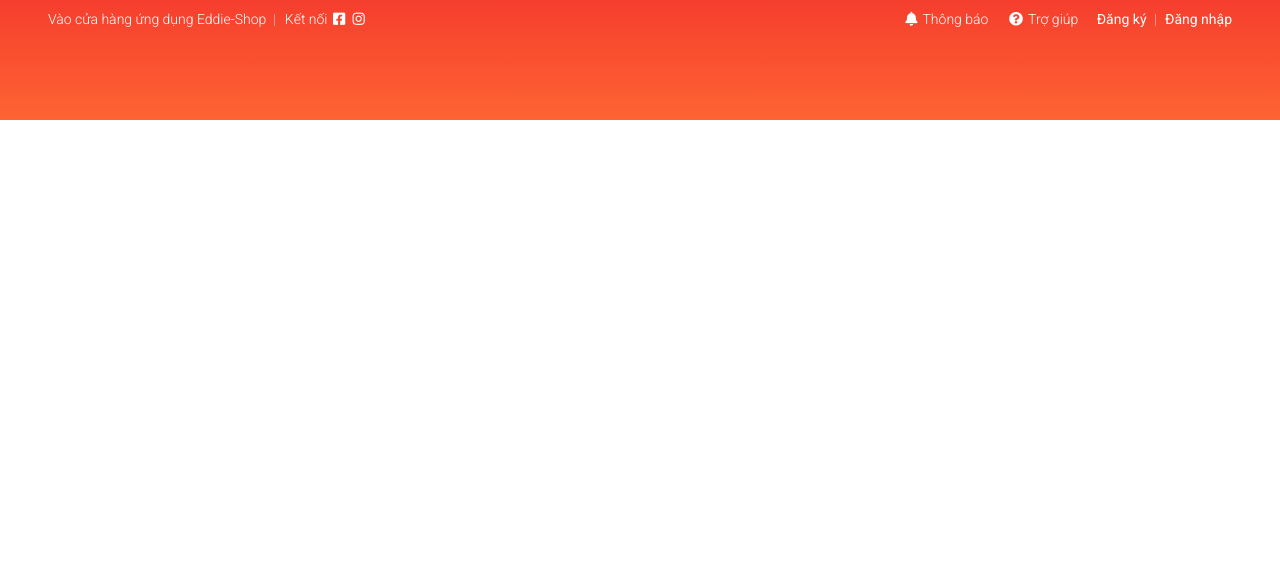
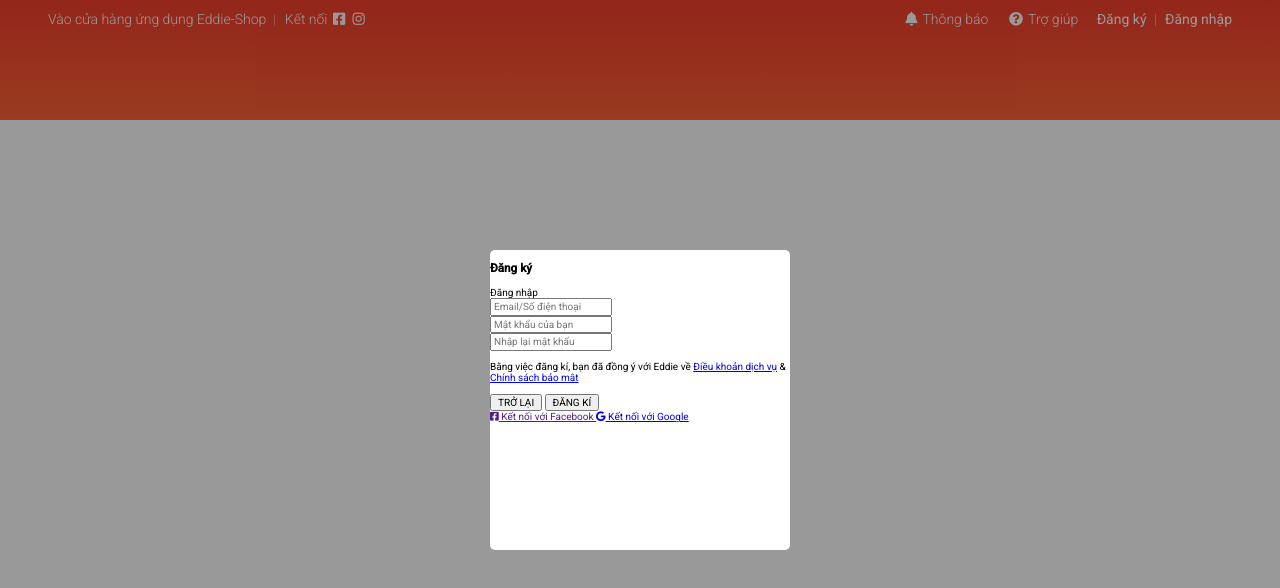
Before and after one commit to dungnt2khust/UI-PRACTICE-shopee, a plain HTML site: page index.html in a window 1280 px wide. Drawn offline with nearby package versions, Linux system fonts and the light colour scheme.

Commit message:
html authentication form

```diff
--- a/assets/css/base.css
+++ b/assets/css/base.css
@@ -54,3 +54,33 @@ html {
         transform: scale(1);
     }
 }
+
+/* Modal */
+.modal {
+    display: flex;
+    position: fixed;
+    top: 0;
+    right: 0;
+    bottom: 0;
+    left: 0;
+}
+
+.modal__overlay {
+    position: absolute;
+    width: 100%;
+    height: 100%;
+    background-color: rgba(0, 0, 0, 0.4);
+}
+
+.modal__body {
+    z-index: 9999;
+    width: 300px;
+    height: 300px;
+    background-color: #fff;
+    margin: auto;
+    border-radius: 5px;
+}
+
+.model__inner {
+
+}
--- a/index.html
+++ b/index.html
@@ -18,7 +18,7 @@
 
     <!-- Font icons -->
     <link rel="stylesheet" href="https://cdnjs.cloudflare.com/ajax/libs/font-awesome/5.15.3/css/all.min.css" integrity="sha512-iBBXm8fW90+nuLcSKlbmrPcLa0OT92xO1BIsZ+ywDWZCvqsWgccV3gFoRBv0z+8dLJgyAHIhR35VZc2oM/gI1w==" crossorigin="anonymous" referrerpolicy="no-referrer" />
-
+    <link rel="icon" href="./assets/img/shopee-icon.png" type="image/x-icon"/>
     <title>Shopee</title>
 </head>
 <body>
@@ -116,12 +116,61 @@
                 </nav>
             </div>
         </header>
+        <!-- Container -->
         <div class="container">
 
         </div>
+        <!-- Footer -->
         <footer class="footer">
 
         </footer>
     </div>
+    <!-- Modal -->
+    <div class="modal">
+        <div class="modal__overlay"></div>
+        <div class="modal__body">
+            <div class="modal__inner">
+                <!-- Authentication form -->
+                <div class="auth-form">
+                    <div class="auth-form__header">
+                        <h3 class="auth-from__heading">Đăng ký</h3>
+                        <span class="auth-from__switch">Đăng nhập</span>
+                    </div>
+                    <div class="auth-form__form">
+                        <div class="auth-form__group">
+                            <input type="text" class="auth-form__input" placeholder="Email/Số điện thoại">
+                        </div>
+                        <div class="auth-form__group">
+                            <input type="text" class="auth-form__input" placeholder="Mật khẩu của bạn">
+                        </div>
+                        <div class="auth-form__group">
+                            <input type="text" class="auth-form__input" placeholder="Nhập lại mật khẩu">
+                        </div>
+                    </div>
+                    <div class="auth-form__aside">
+                        <p class="auth-form__policy-text">
+                            Bằng việc đăng kí, bạn đã đồng ý với Eddie về
+                            <a href="#" class="policy-link"> Điều khoản dịch vụ</a> &
+                            <a href="#" class="policy-link"> Chính sách bảo mật</a>
+                        </p>
+                    </div>
+                    <div class="auth-form__controls">
+                        <button class="btn">TRỞ LẠI</button>
+                        <button class="btn btn--primary">ĐĂNG KÍ</button>
+                    </div>
+                    <div class="auth-form__socials">
+                        <a href="" class="btn btn--with-icon">
+                            <i class="fab fa-facebook-square"></i>
+                            Kết nối với Facebook
+                        </a>
+                        <a href="#" class="btn btn--with-icon">
+                            <i class="fab fa-google"></i>
+                            Kết nối với Google
+                        </a>
+                    </div>
+                </div>
+            </div>
+        </div>
+    </div>
 </body>
 </html>
```
